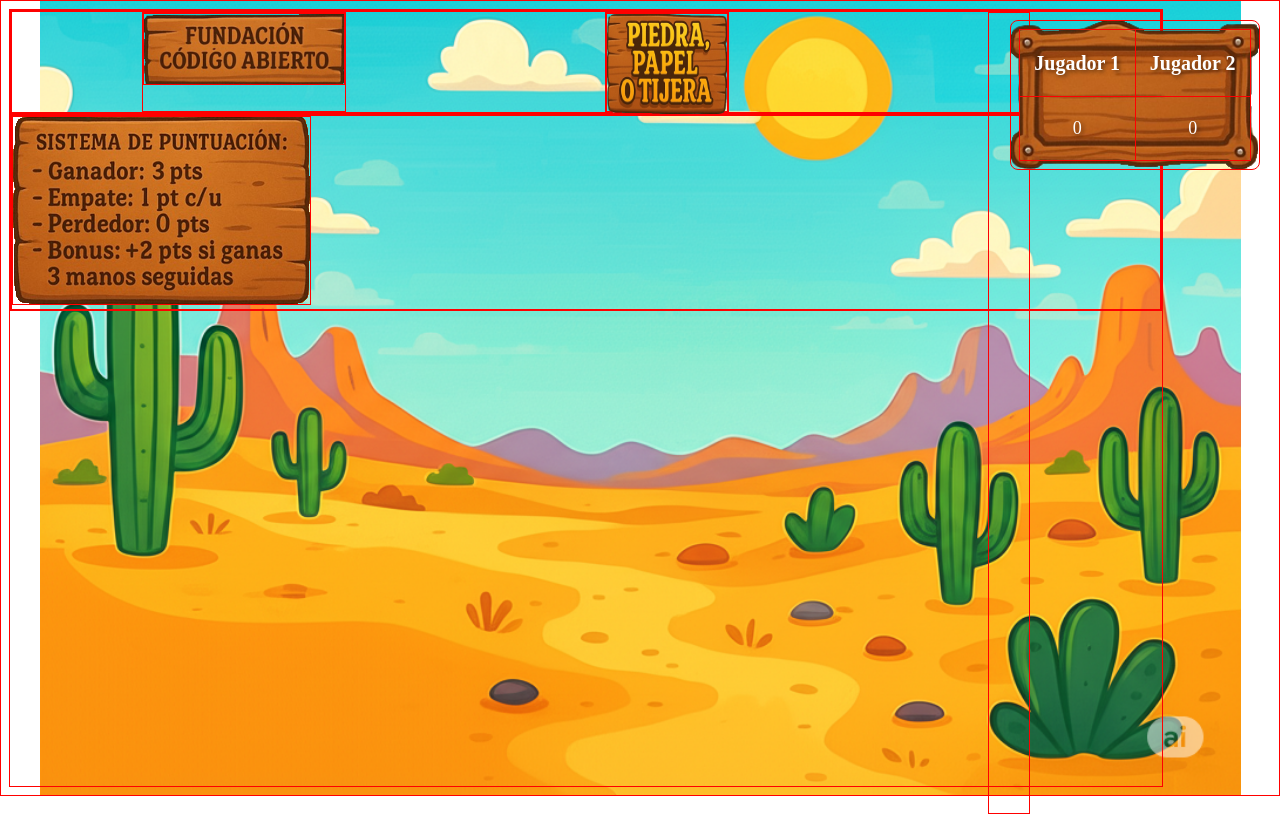
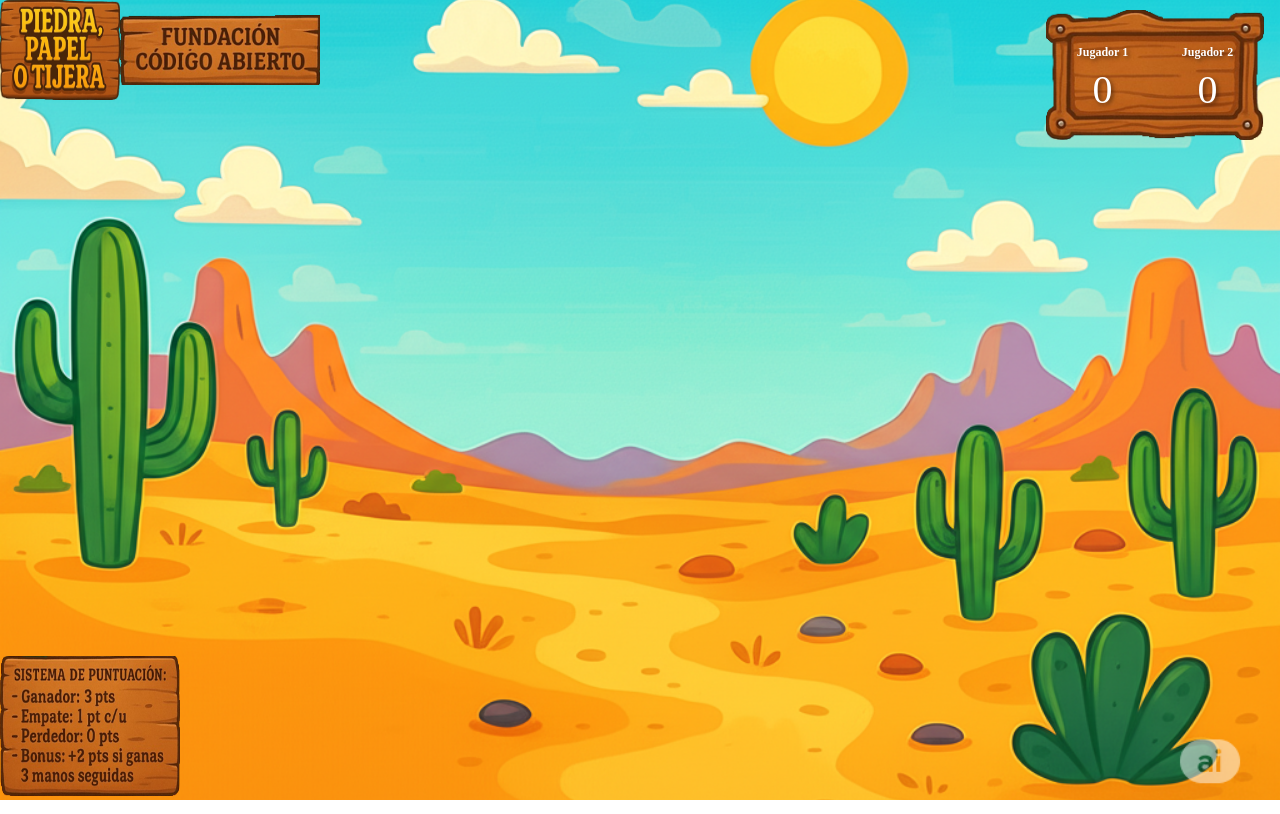
Before and after one commit to jalb850420/Mis_proyectos, a plain HTML site: page ejercicios/ppt2/index.html in a window 1280 px wide. Drawn offline with Linux system fonts and the light colour scheme.

Commit message:
Mejoras en la visualizacion del ppt2

```diff
--- a/ejercicios/ppt2/index.html
+++ b/ejercicios/ppt2/index.html
@@ -6,7 +6,7 @@
     <title>Document</title>
     <link rel="stylesheet" href="styles.css">
 </head>
-<body class="fondo-juego">
+<body>
     <!-- <img src="img/FCA.png" alt="">
     <img src="img/titulo.png" alt="">
     <img src="img/score.png" alt="">
@@ -15,10 +15,8 @@
     <header>
         <div class="div_header">
             <div class="imagenes">
+                <img src="img/titulo.png" class="img_img2" alt="Imagen 2" />
                 <img src="img/FCA.png" class="img_img1" alt="Imagen 1" />
-            </div>
-            <div class="imagenes">
-                <img src="img/titulo.png" class="img_img2" alt="Imagen 2" />
             </div>
 
             <div class="contenedor-juego">
@@ -26,12 +24,12 @@
                 <div class="tabla-score">
                     <table>
                         <tr>
-                        <th>Jugador 1</th>
-                        <th>Jugador 2</th>
+                            <th>Jugador 1</th>
+                            <th>Jugador 2</th>
                         </tr>
                         <tr>
-                        <td id="score1">0</td>
-                        <td id="score2">0</td>
+                            <td id="score1">0</td>
+                            <td id="score2">0</td>
                         </tr>
                     </table>
                 </div>
--- a/ejercicios/ppt2/styles.css
+++ b/ejercicios/ppt2/styles.css
@@ -1,6 +1,16 @@
-
+/*
 * {
     border: 1px solid red;
+} */
+
+body {
+  margin: 0;
+  padding: 0;
+  background-image: url("img/FondoNew.png"); /* Ruta de tu imagen */
+  background-size: cover;
+  background-repeat: no-repeat;
+  background-position: center center;
+  height: 100vh; /* Asegura que cubre toda la altura */
 }
 
 .fondo-juego {
@@ -9,14 +19,15 @@
     background-repeat: no-repeat;
     background-position: center center;
     background-size: contain;
-    background-color: #fff; /* o algún color que combine con tu imagen */
+    background-color: #fff;
     height: 97vh;
     width: 90vw;
 }
 
 .div_header{
     display: flex;
-    justify-content: space-around;
+    justify-content: space-between;
+    align-items: center;
     height: 100px;
 }
 
@@ -32,8 +43,8 @@
 
 .tabla-score {
   position: absolute; /* Posiciona la tabla en la parte superior derecha */
-  top: 20px; /* 20px desde la parte superior */
-  right: 20px; /* 20px desde la parte derecha */
+  top: 10px; /* 20px desde la parte superior */
+  right: 10px; /* 20px desde la parte derecha */
   background-image: url('img/score.png'); /* Imagen de fondo */
   background-size: contain; /* La imagen se ajusta dentro de la tabla sin recortarse */
   background-position: center; /* Centra la imagen */
@@ -41,8 +52,8 @@
   color: white;
   padding: 10px;
   border-radius: 8px;
-  width: 250px; /* Establece un tamaño fijo más pequeño para la tabla */
-  height: 150px; /* Establece una altura fija para la tabla */
+  width: 230px; /* Establece un tamaño fijo más pequeño para la tabla */
+  height: 130px; /* Establece una altura fija para la tabla */
   box-sizing: border-box; /* Asegura que el padding no afecte el tamaño */
   text-align: center;
   overflow: hidden; /* Asegura que si la imagen es más grande que el contenedor, no se desborde */
@@ -58,20 +69,29 @@ table {
 }
 
 th, td {
-  padding: 10px;
+
   /* border: 1px solid #fff; Color del borde de la tabla */
   text-shadow: 2px 2px 4px rgba(0, 0, 0, 0.5); /* Da contraste al texto */
 }
 
 th {
-  font-size: 20px;
+  padding: 5px;
+  vertical-align: bottom;
+  height: 35px;
+  font-size: 12px;
 }
 
 td {
-  font-size: 18px;
+  vertical-align: top;
+  font-size: 40px;
 }
 
 /* Estilo para las imágenes */
+.imagenes {
+  display: flex;
+  align-items: center;
+}
+
 .img_img1 {
     width: 200px;
     height: 70px;
@@ -82,12 +102,25 @@ td {
     height: 100px;
 }
 
+.img_img3 {
+    width: 180px;
+    height: 140px;
+}
+
+footer{
+  position: absolute;
+  bottom: 0;
+  width: 100%;
+  color: white;
+  gap: 10px;
+}
+
 /* Diseño responsivo para dispositivos pequeños */
 @media (max-width: 768px) {
   /* .contenedor-juego {
-    grid-template-columns: 1fr; /* En dispositivos más pequeños, todo se muestra en una sola columna */
+    grid-template-columns: 1fr;
     grid-template-rows: auto auto;
-  } */
+  }  */
 
   .imagenes {
     grid-template-columns: 1fr; /* Imágenes en una sola columna */
```
